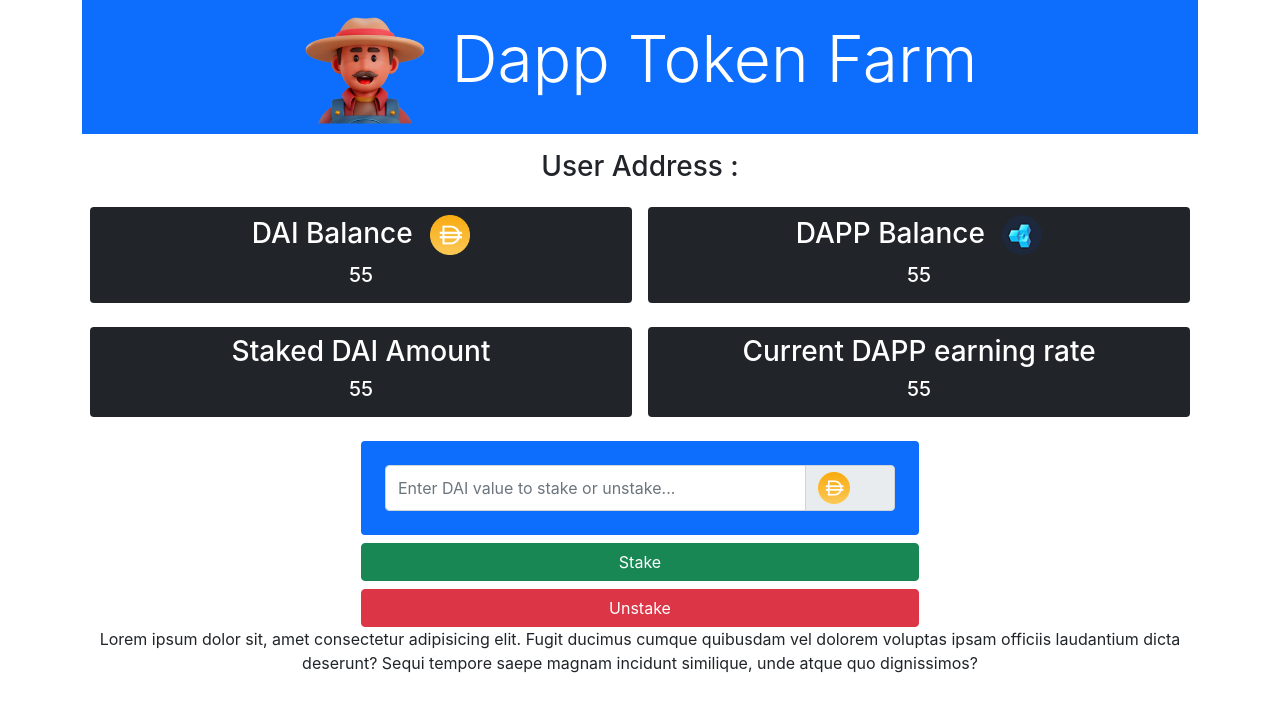
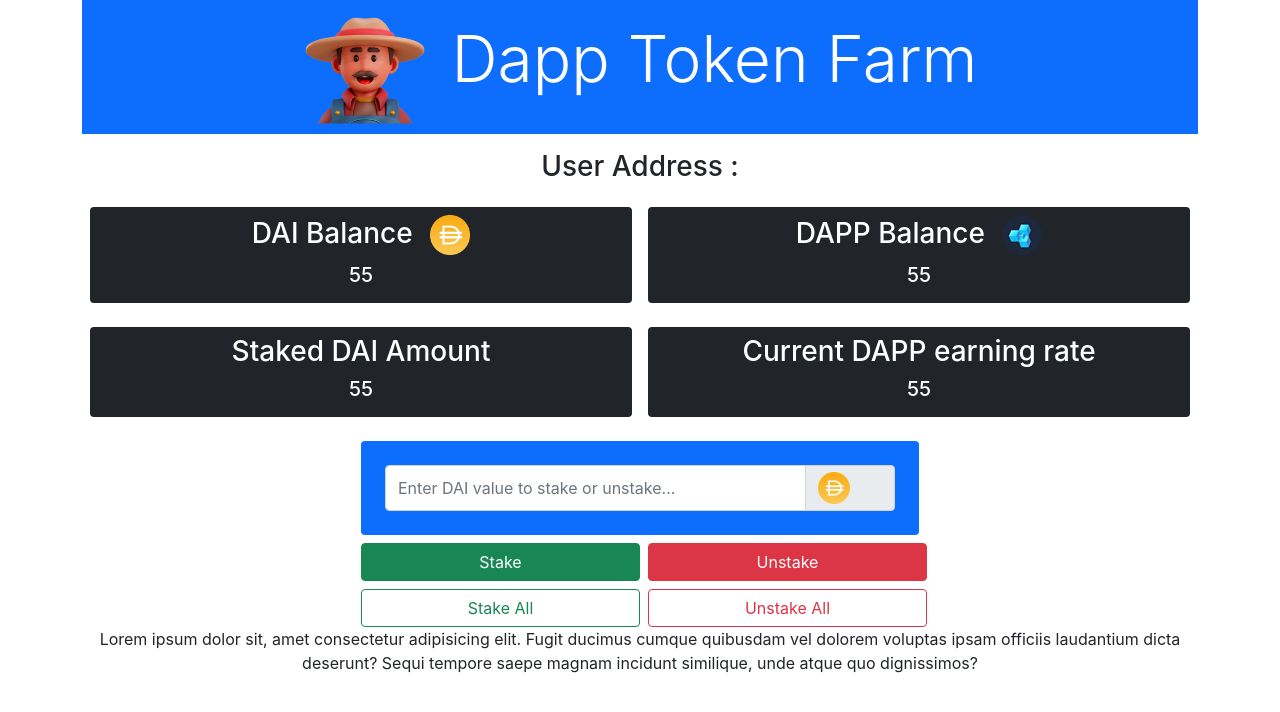
Before and after one commit to Lakshit-Chiranjiv/Token-Farm-Dapp, a React (Create React App) app: page / in a window 1280 px wide. Shown: the top 712 px of the page. Built offline with nearby package versions, Linux system fonts and the light colour scheme.

Commit message:
added btns to stake and unstake all

```diff
--- a/src/components/DaiInput.jsx
+++ b/src/components/DaiInput.jsx
@@ -8,8 +8,14 @@ const DaiInput = () => {
             <span class="input-group-text" id="basic-addon1"><img src="./../assets/dai.png" alt="dai" className='w-50' /></span>
         </div>
         <div className="d-grid col-6 mx-auto gap-2">
-            <button className="btn btn-success">Stake</button>
-            <button className="btn btn-danger">Unstake</button>
+          <div className="d-flex gap-2">
+            <button className="btn btn-success col-6">Stake</button>
+            <button className="btn btn-danger col-6">Unstake</button>
+          </div>
+          <div className="d-flex gap-2">
+            <button className="btn btn-outline-success col-6">Stake All</button>
+            <button className="btn btn-outline-danger col-6">Unstake All</button>
+          </div>
         </div>
     </>
   )
```
